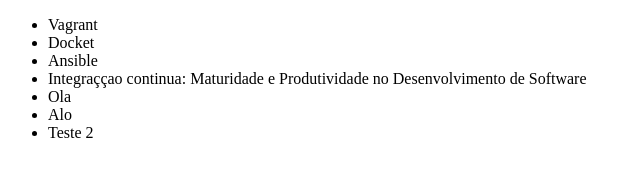
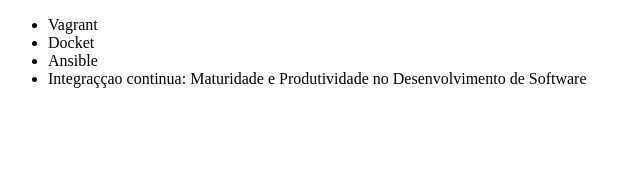
Before and after one commit to RafaelIran/alura-git, a plain HTML site: page index.html in a window 1280 px wide. Shown: the whole page, without its empty margins (0-640 px from the left). Drawn offline with Linux system fonts and the light colour scheme.

Commit message:
Nao sei q commit e esse

```diff
--- a/index.html
+++ b/index.html
@@ -10,9 +10,7 @@
         <li>Docket</li>
         <li>Ansible</li>
         <li>Integraççao continua: Maturidade e Produtividade no Desenvolvimento de Software</li>
-        <li>Ola</li>
-        <li>Alo</li>
-        <li>Teste 2</li>
+
     </ul>
 </body>
 </html>
```
